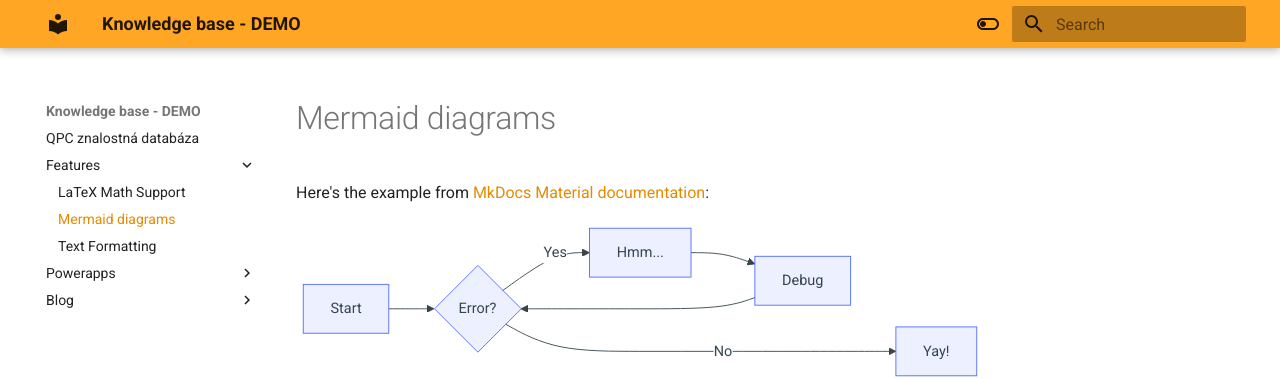
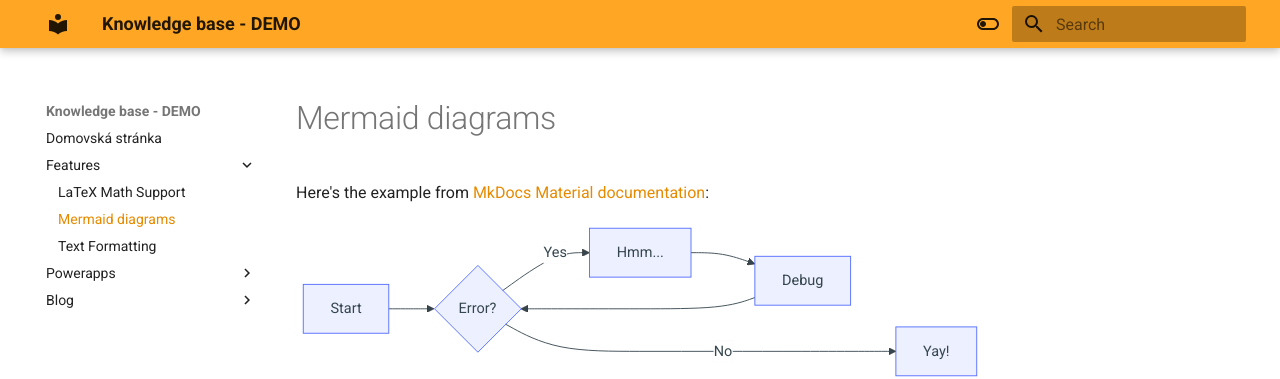
Before and after one commit to fvigh/kb, an MkDocs documentation site: the page built from docs/Features/Mermaid Diagrams.md, in a window 1280 px wide. Shown: the top 379 px of the page. Built offline with MkDocs 1.6.1 and Material for MkDocs 9.7.7, drawn with Linux system fonts in a browser that asks for light colours.

Commit message:
Update index.md

```diff
--- a/docs/index.md
+++ b/docs/index.md
@@ -1,7 +1,7 @@
-# QPC znalostná databáza
+# Domovská stránka
 
 quick demo
 
 ## Obsah
-- [[Powerapps]]
+- [Powerapps](Intro.md)
 - [[Powerautomate]]
```
